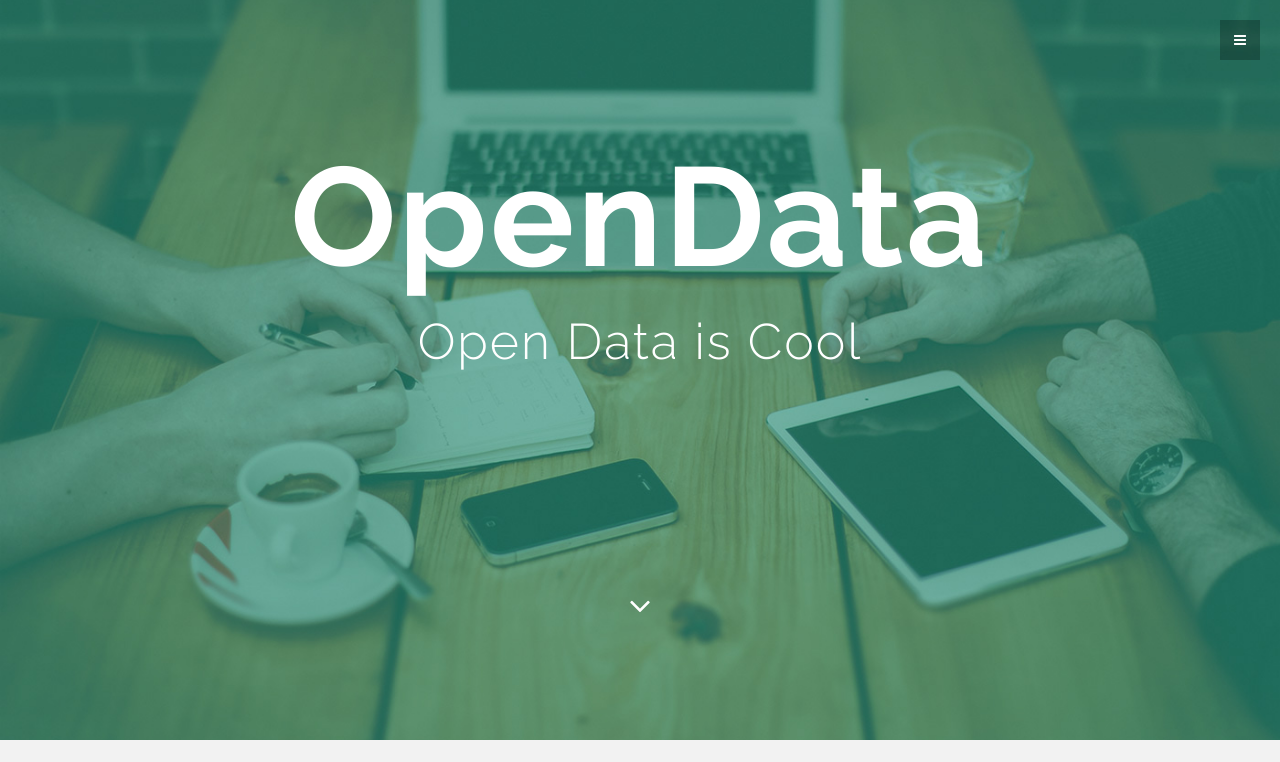
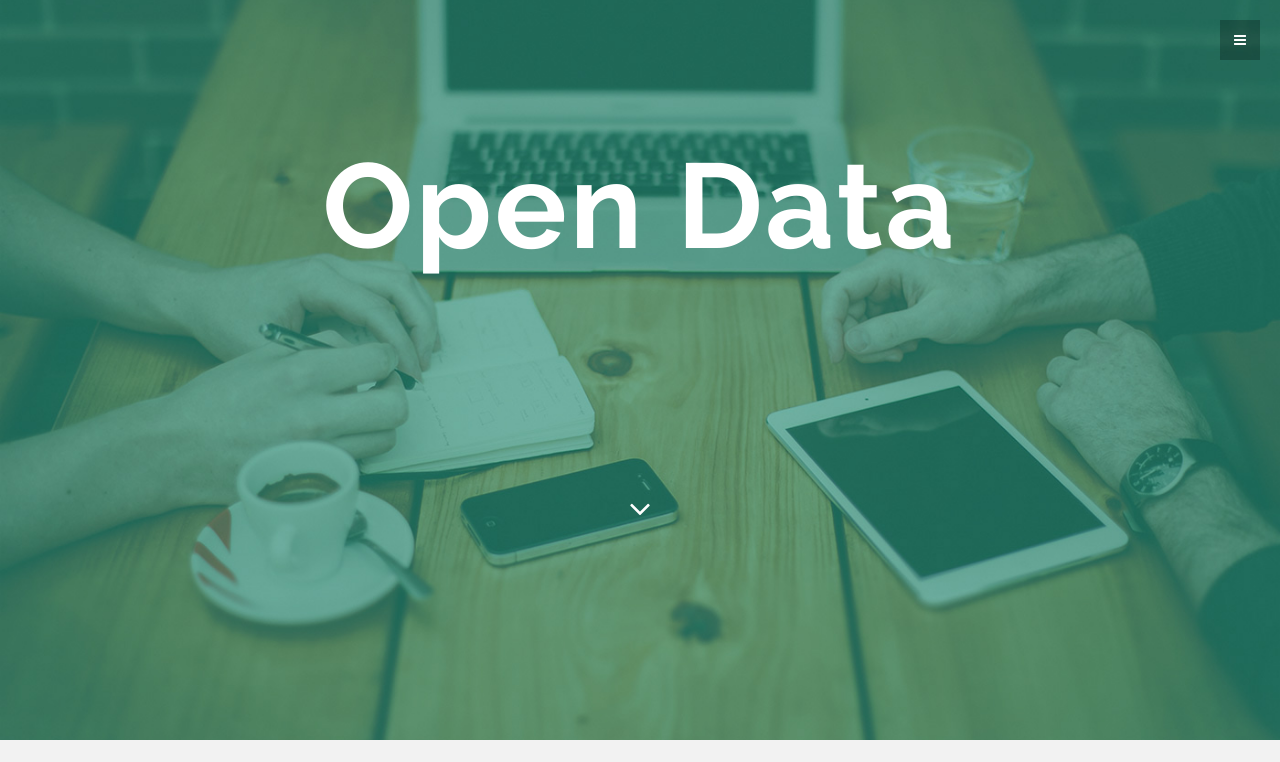
Before and after one commit to armandsss/open-data-code, a plain HTML site: page index.html in a window 1280 px wide. Shown: the top 762 px of the page. Drawn offline with nearby package versions, Linux system fonts and the light colour scheme.

```diff
--- a/assets/css/main.css
+++ b/assets/css/main.css
@@ -263,7 +263,7 @@
 #headerwrap h1 {
   margin-top: 130px;
   color: #fff;
-  font-size: 140px;
+  font-size: 120px;
   font-weight: 700;
   letter-spacing: 3px;
 }
--- a/index.html
+++ b/index.html
@@ -49,8 +49,7 @@
     <div class="container">
       <div class="row">
         <div class="col-lg-8 col-lg-offset-2">
-          <h1>OpenData</h1>
-          <h2>Open Data is Cool</h2>
+          <h1>Open Data</h1>
           <div class="spacer"></div>
           <i class="fa fa-angle-down"></i>
         </div>
```
